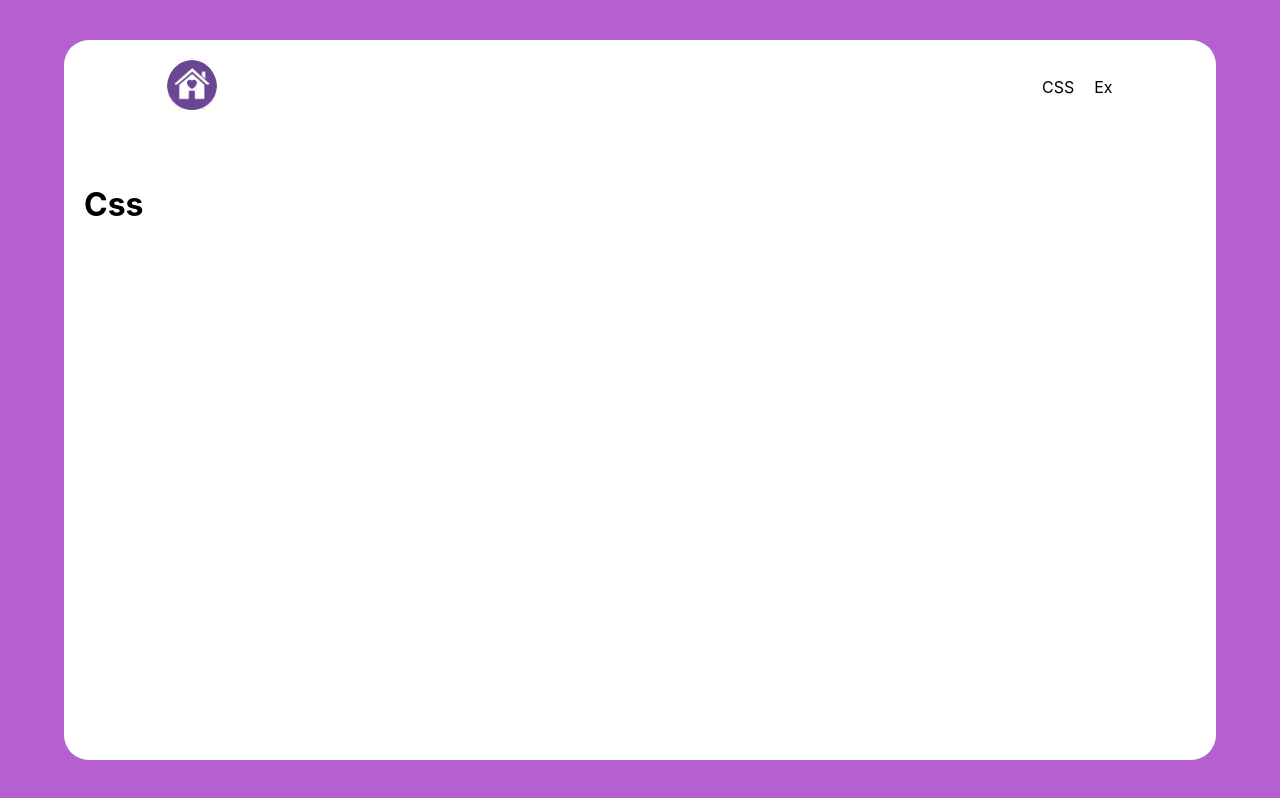
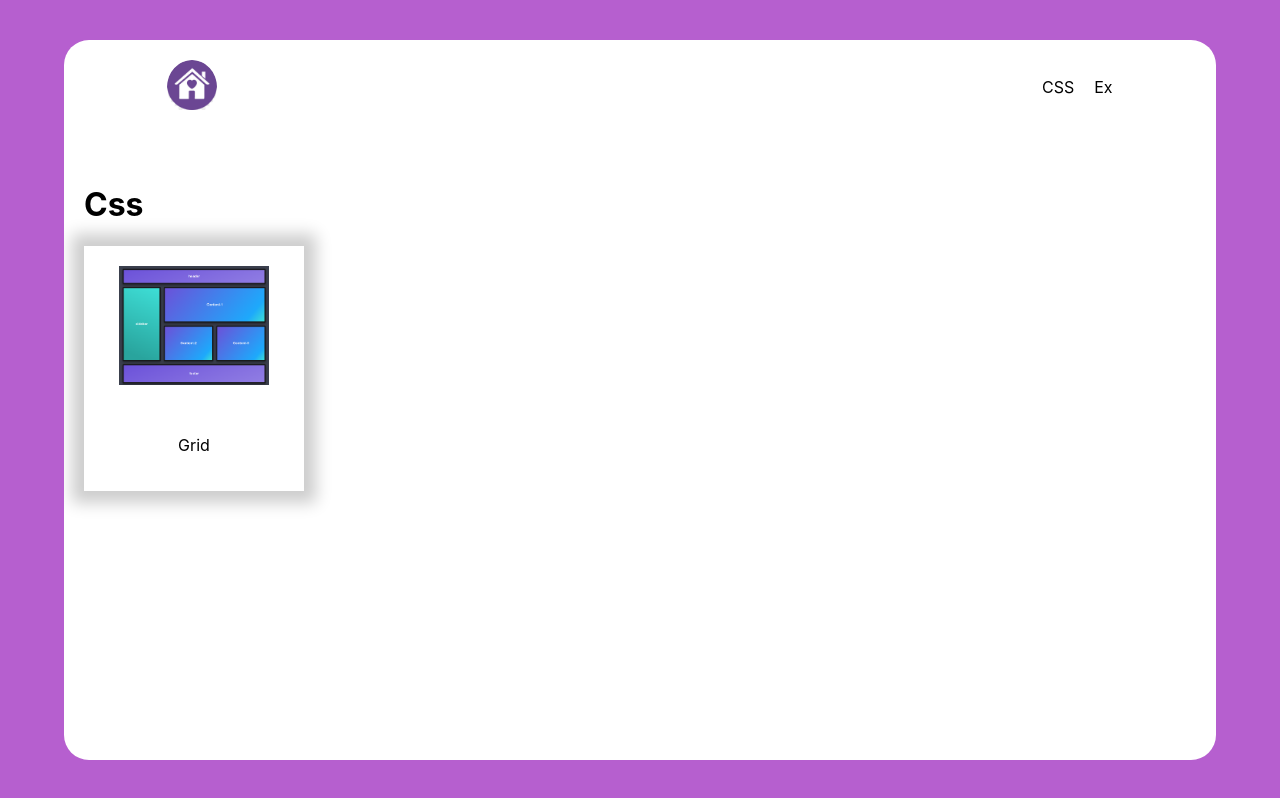
Before and after one commit to tKanashiro/my-projects, a React (Create React App) app: page /css in a window 1280 px wide. Built offline with nearby package versions, Linux system fonts and the light colour scheme.

Commit message:
Add grid card to Css category

```diff
--- a/src/pages/Css/index.tsx
+++ b/src/pages/Css/index.tsx
@@ -1,5 +1,15 @@
+import { Fragment } from "react/jsx-runtime";
+import Card from "../../components/Card";
+import gridImage from "../../images/grid.png";
+
 const Css = () => {
-    return <h1>Css</h1>;
+    return (
+        <Fragment>
+            <h1>Css</h1>
+
+            <Card title="Grid" link="/css/grid" image={gridImage} />
+        </Fragment>
+    );
 };
 
 export default Css;
```
Also changed, not shown: src/images/grid.png (added).
